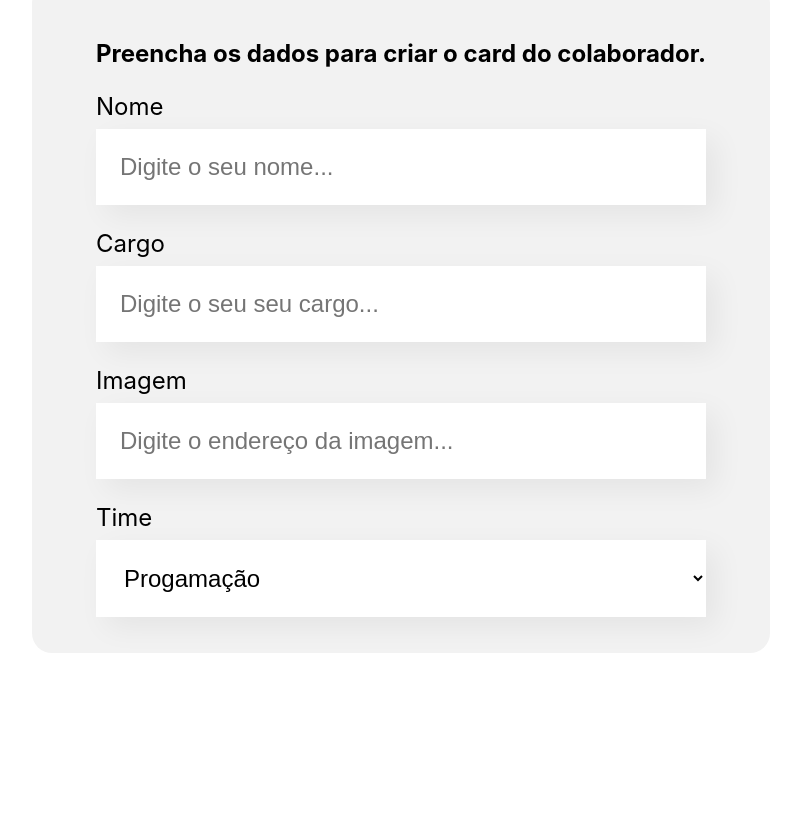
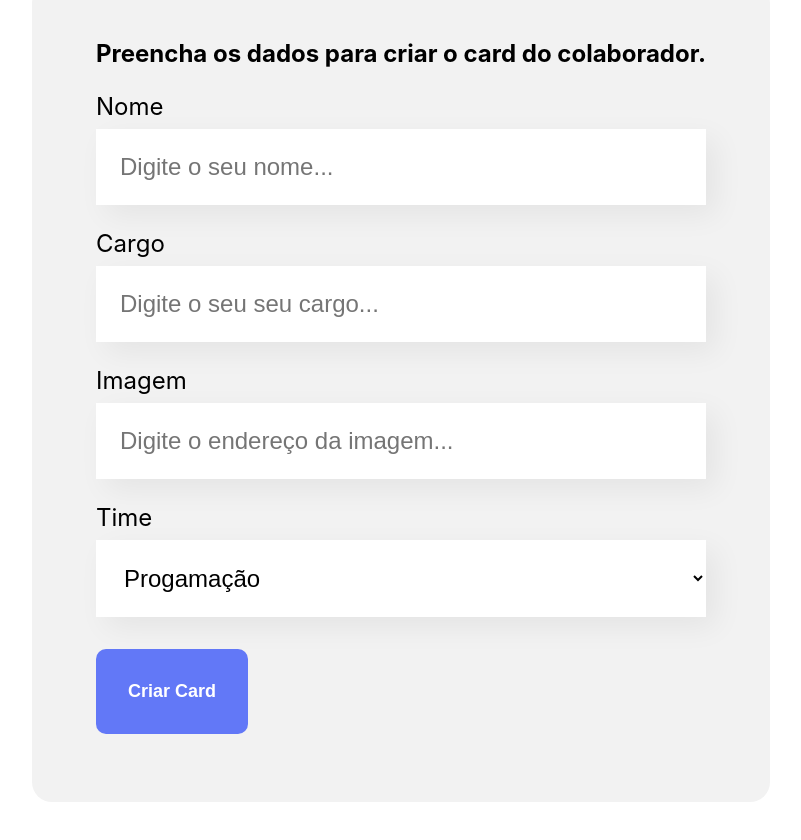
Before and after one commit to heronmedeiros/organo, a React (Create React App) app: page / in a window 1280 px wide. Shown: the part 595-1435 px from the top of the page, without its empty margins (239-1040 px from the left). Before the commit the page ends 1328 px from the top, so only its background shows below. Built offline with nearby package versions, Linux system fonts and the light colour scheme.

Commit message:
Creating Botao

```diff
--- /dev/null
+++ b/src/components/Botao/Botao.css
@@ -0,0 +1,15 @@
+.botao {
+  background-color: #6278F7;
+  border-radius: 10px;
+  font-weight: 700;
+  font-size: 18px;
+  padding: 32px;
+  border: none;
+  cursor: pointer;
+  color: #FFF;
+  margin: 32px 0;
+}
+
+.botao:hover {
+  color: #95FFD4;
+}
--- /dev/null
+++ b/src/components/Botao/Botao.js
@@ -0,0 +1,7 @@
+import './Botao.css';
+
+export const Botao = ( {children} ) => {
+  return (
+    <button className="botao">{ children }</button>
+  )
+}
--- /dev/null
+++ b/src/components/Botao/index.js
@@ -0,0 +1,3 @@
+import { Botao } from './Botao'
+
+export default Botao;
--- a/src/components/Formulario/Formulario.js
+++ b/src/components/Formulario/Formulario.js
@@ -1,5 +1,6 @@
 import CampoTexto from "../CampoTexto";
 import ListaSuspensa from "../ListaSuspensa";
+import Botao from "../Botao";
 import "./Formulario.css";
 
 export const Formulario = () => {
@@ -22,6 +23,9 @@ export const Formulario = () => {
         <CampoTexto label="Cargo"  placeholder="Digite o seu seu cargo" />
         <CampoTexto label="Imagem" placeholder="Digite o endereço da imagem" />
         <ListaSuspensa label="Time" itens={times} />
+        <Botao>
+          Criar Card
+        </Botao>
       </form>
     </section>
   );
--- a/src/components/ListaSuspensa/ListaSuspensa.css
+++ b/src/components/ListaSuspensa/ListaSuspensa.css
@@ -1,7 +1,3 @@
-.lista-suspensa {
-
-}
-
 .lista-suspensa label {
   display: block;
   margin-bottom: 8px;
```
